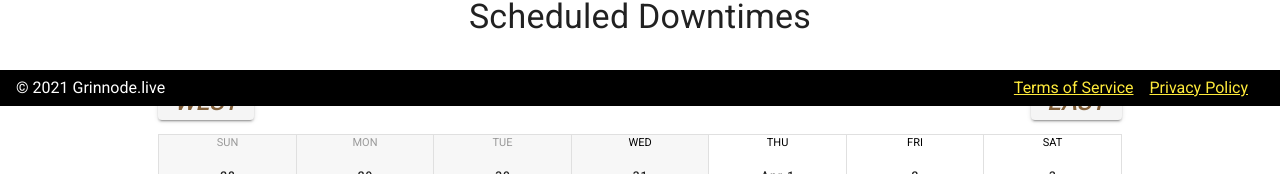
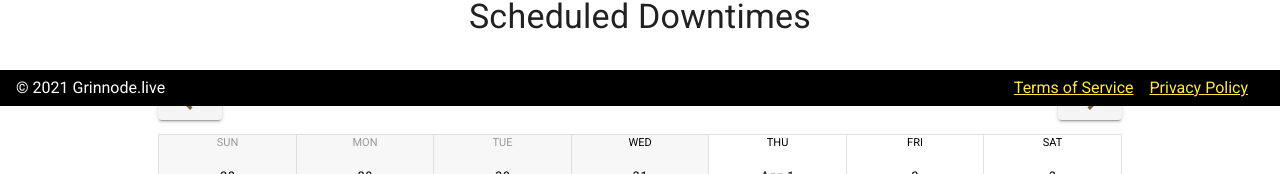
Before and after one commit to Grinnode-live/grinnode-live-frontend, a Vue app: page /global-health-check in a window 1280 px wide. Shown: the part 694-868 px from the top of the page. Built offline with nearby package versions, Linux system fonts and the light colour scheme; no server answers.

Commit message:
Fixed arrow icons on calender

```diff
--- a/src/views/GlobalHealthCheck.vue
+++ b/src/views/GlobalHealthCheck.vue
@@ -31,12 +31,7 @@
           <td class="pr-4"> Grinnode.live DONATION WALLET </td>
           <td> <span class="status" :style="grinDonationWalletStyle()">{{ this.grinDonationWallet }}</span> </td>
         </tr>
-
-
       </table>
-
-
-
     </v-col>
 
 
@@ -49,13 +44,13 @@
 
       <v-sheet height="50" class="d-flex  justify-space-between">
         <v-btn     @click="$refs.calendar.prev()"      >
-          <v-icon color="primary" >west</v-icon>
+          <v-icon color="primary" >{{leftSvgPath}}</v-icon>
         </v-btn>
 
         <span> {{calendar_year}}</span>
 
         <v-btn     @click="$refs.calendar.next()"      >
-          <v-icon color="primary" >east</v-icon>
+          <v-icon color="primary" >{{rightSvgPath}}</v-icon>
         </v-btn>
 
       </v-sheet>
@@ -85,6 +80,8 @@
     data:function(){
       return{
         calendar_value : Date.now(),
+        leftSvgPath: "M20,10V14H11L14.5,17.5L12.08,19.92L4.16,12L12.08,4.08L14.5,6.5L11,10H20Z",
+        rightSvgPath: "M4,10V14H13L9.5,17.5L11.92,19.92L19.84,12L11.92,4.08L9.5,6.5L13,10H4Z"
       }
     },
     methods: {
```
